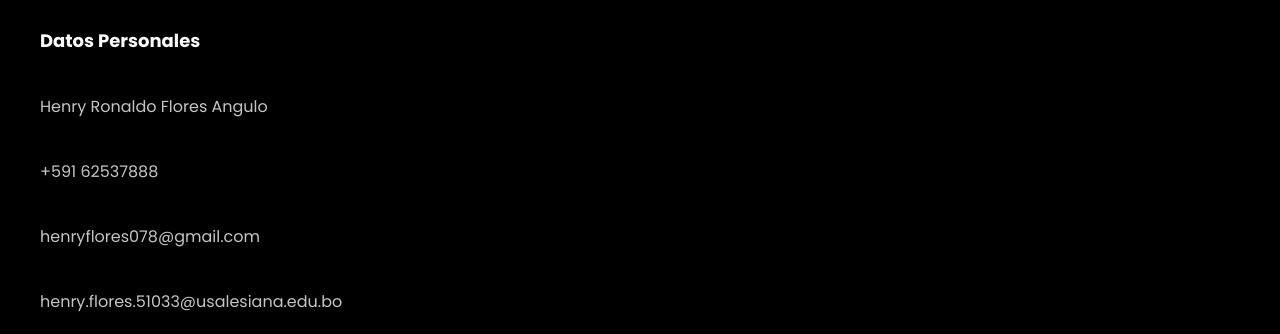
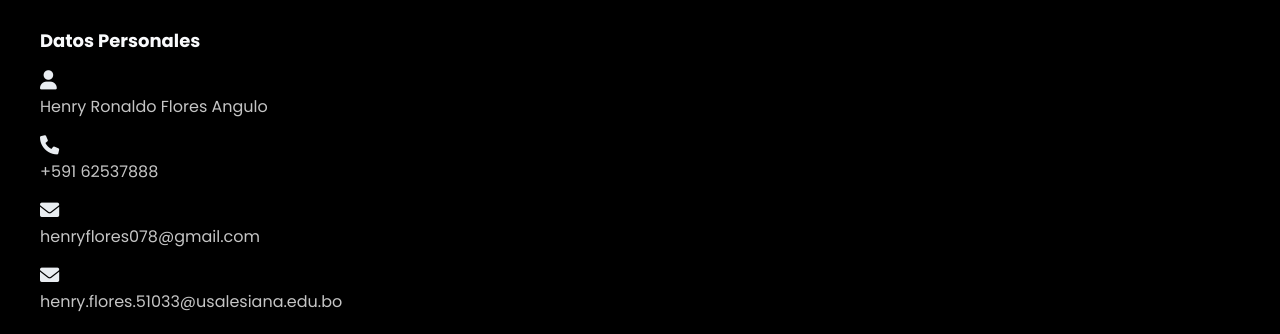
Before and after one commit to henryssj078/SistemasControlDigital, a plain HTML site: page index.html in a window 1280 px wide. Shown: the part 3237-3571 px from the top of the page. Drawn offline with Linux system fonts and the light colour scheme.

Commit message:
style.css

```diff
--- a/style.css
+++ b/style.css
@@ -313,6 +313,12 @@ p{
     margin-bottom: 15px;
 }
 
+.link ul li i {
+    margin-right: 10px;
+    color: #e9edf1;
+    font-size: 1.2em;
+}
+
 @media(max-width:991px){
     .menu{
         padding: 30px;
```
